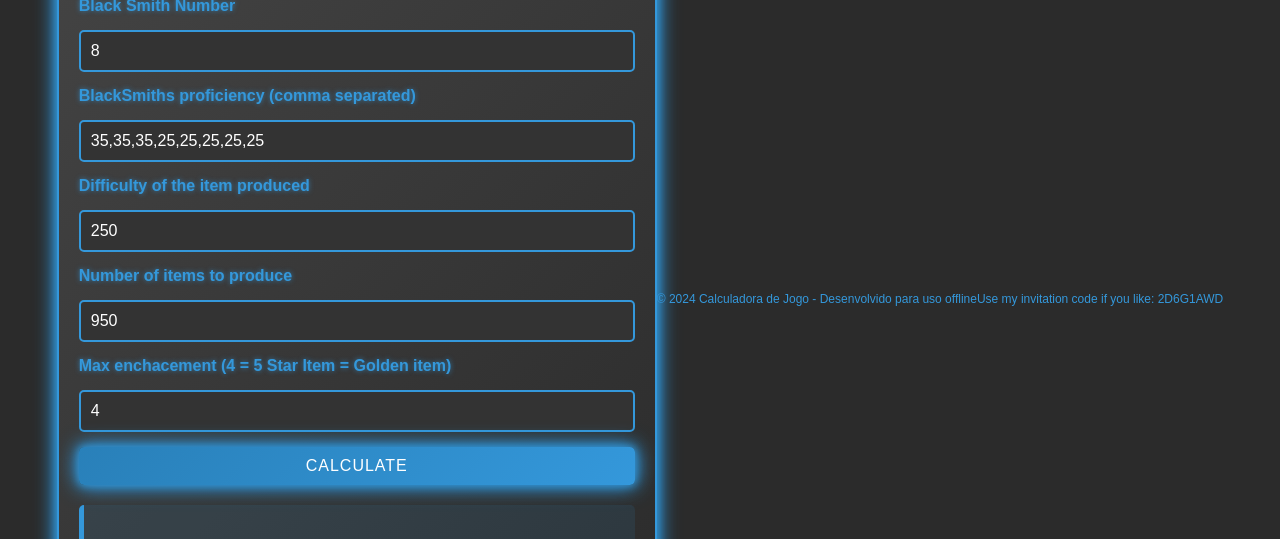
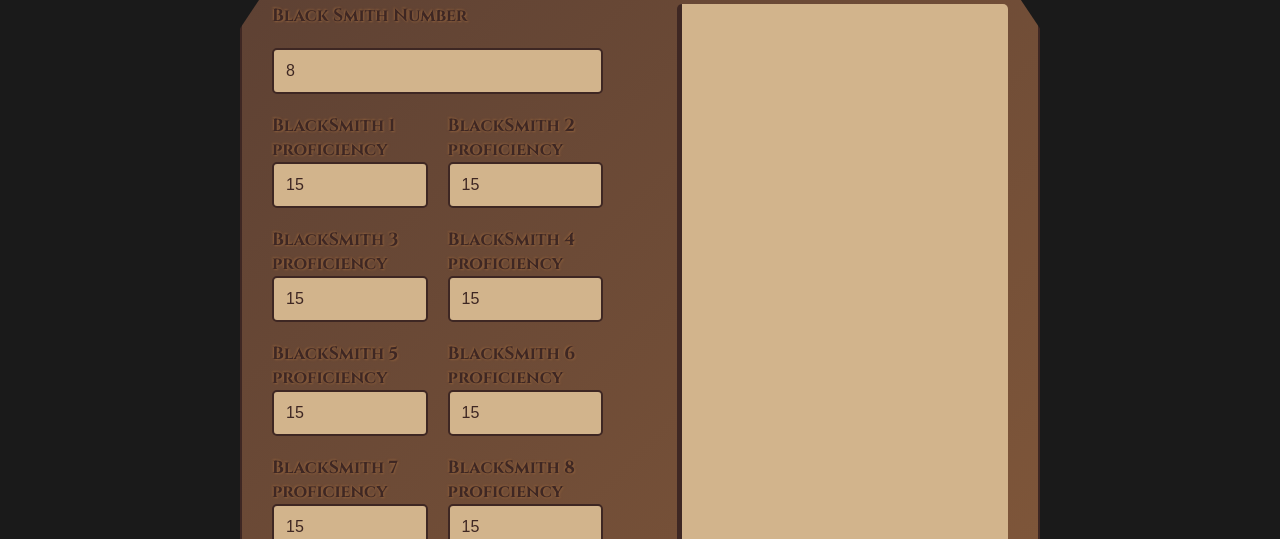
Before and after one commit to Mayconmdfs/Kingsmith_Forgemaster_Calculator, a plain HTML site: page index.html in a window 1280 px wide. Shown: the part 111-650 px from the top of the page. Drawn offline with Linux system fonts and the light colour scheme.

Commit message:
modified:   index.html 	modified:   statsCalculator.js 	modified:   style.css

```diff
--- a/index.html
+++ b/index.html
@@ -5,40 +5,73 @@
     <meta name="viewport" content="width=device-width, initial-scale=1.0">
     <title>Production output calculator</title>
     <link rel="stylesheet" href="style.css">
+    <link href="https://fonts.googleapis.com/css2?family=Cinzel:wght@400;700&display=swap" rel="stylesheet">
 </head>
-<body>
+<body onload="generateProficiencyInputs()">
 
+    <div class="wrapper">
         <div class="container">
-        <h1> Production output calculator</h1>
+            <h1>Production output calculator</h1>
+            <div class="form-result">
                 <form id="gameStatsForm">
                     <label for="num_trials">Black Smith Number</label>
-            <input type="number" id="num_trials" name="num_trials" value="8" required>
+                    <input type="number" id="num_trials" name="num_trials" value="8" required onchange="generateProficiencyInputs()">
 
-            <label for="blacksmith_level">BlackSmiths proficiency (comma separated)</label>
-            <input type="text" id="blacksmith_level" name="blacksmith_level" value="35,35,35,25,25,25,25,25" required>
+                    <div id="proficiencyInputs" class="proficiency-inputs"></div>
 
                     <label for="difficulty">Difficulty of the item produced</label>
                     <input type="number" id="difficulty" name="difficulty" value="250" required>
 
                     <label for="items_done">Number of items to produce</label>
-            <input type="number" id="items_done" name="items_done" value="950" required>
+                    <input type="number" id="items_done" name="items_done" value="100" required>
 
-            <label for="max_item_successes">Max enchacement (4 = 5 Star Item = Golden item) </label>
+                    <label for="max_item_successes">Max enhancement (4 = 5 Star Item = Golden item)</label>
                     <input type="number" id="max_item_successes" name="max_item_successes" value="4" required>
 
                     <button type="button" onclick="calculateStats()">Calculate</button>
                 </form>
 
                 <div class="result" id="result"></div>
+            </div>
             <div>
-            <h1> Use my invitation code if you like: 2D6G1AWD </h1>
+                <h1>Use my invitation code if you like: 2D6G1AWD</h1>
             </div>
         </div>
 
         <footer>
-        &copy; 2024 Calculadora de Jogo - Desenvolvido para uso offlineUse my invitation code if you like: 2D6G1AWD
+            &copy; 2024 Calculadora de Jogo - Desenvolvido para uso offline
         </footer>
+    </div>
 
     <script src="statsCalculator.js"></script>
+    <script>
+        function generateProficiencyInputs() {
+            const numTrials = document.getElementById('num_trials').value;
+            const proficiencyInputsDiv = document.querySelector('.proficiency-inputs');
+            proficiencyInputsDiv.innerHTML = ''; // Clear existing inputs
+
+            for (let i = 0; i < numTrials; i++) {
+                const inputGroup = document.createElement('div');
+                inputGroup.className = 'input-group';
+
+                const label = document.createElement('label');
+                label.setAttribute('for', `blacksmith_level_${i}`);
+                label.textContent = `BlackSmith ${i + 1} proficiency`;
+
+                const input = document.createElement('input');
+                input.type = 'number';
+                input.id = `blacksmith_level_${i}`;
+                input.name = `blacksmith_level_${i}`;
+                input.value = '15';
+                input.step = '5'; // Set step to 10
+                input.required = true;
+
+                inputGroup.appendChild(label);
+                inputGroup.appendChild(input);
+                proficiencyInputsDiv.appendChild(inputGroup);
+            }
+        }
+
+    </script>
 </body>
 </html>
--- a/statsCalculator.js
+++ b/statsCalculator.js
@@ -46,17 +46,20 @@ function generateStars(starCount) {
 }
 
 function calculateStats() {
-    const num_trials = parseInt(document.getElementById('num_trials').value);
-    const blacksmith_level = document.getElementById('blacksmith_level').value.split(',').map(Number);
+    const numTrials = parseInt(document.getElementById('num_trials').value);
+    const blacksmithLevels = [];
+    for (let i = 0; i < numTrials; i++) {
+        blacksmithLevels.push(parseInt(document.getElementById(`blacksmith_level_${i}`).value));
+    }
     const difficulty = parseInt(document.getElementById('difficulty').value);
-    const items_done = parseInt(document.getElementById('items_done').value);
-    const max_item_successes = parseInt(document.getElementById('max_item_successes').value);
+    const itemsDone = parseInt(document.getElementById('items_done').value);
+    const maxItemSuccesses = parseInt(document.getElementById('max_item_successes').value);
 
-    const total_chance = arrayAddScalar(blacksmith_level, difficulty);
-    const success_probabilities = arrayDivide(blacksmith_level, total_chance);
-    const probability_matrix = generatePossibilityMatrix(num_trials);
-    const probabilities = calculateProbabilities(probability_matrix, success_probabilities, max_item_successes);
-    const results = calculateExpectedOutput(probabilities, items_done, max_item_successes);
+    const total_chance = arrayAddScalar(blacksmithLevels, difficulty);
+    const success_probabilities = arrayDivide(blacksmithLevels, total_chance);
+    const probability_matrix = generatePossibilityMatrix(numTrials);
+    const probabilities = calculateProbabilities(probability_matrix, success_probabilities, maxItemSuccesses);
+    const results = calculateExpectedOutput(probabilities, itemsDone, maxItemSuccesses);
 
     let resultHtml = "<h3>Enhancement chances:</h3>";
     probabilities.forEach((prob, i) => {
@@ -74,4 +77,5 @@ function calculateStats() {
     resultHtml += `<p>Total de Melhorias Esperadas: ${total_successes.toFixed(2)}</p>`;
 
     document.getElementById('result').innerHTML = resultHtml;
+
 }
--- a/style.css
+++ b/style.css
@@ -6,66 +6,90 @@
 }
 
 body {
-    font-family: 'Orbitron', sans-serif;
-    background-color: #2b2b2b; /* Cinza escuro */
-    color: #fff;
+    font-family: 'Cinzel', serif; /* Medieval-themed font */
+    background-color: #1a1a1a; /* Very dark gray background */
+    color: #fff; /* White text for contrast */
     display: flex;
     justify-content: center;
     align-items: center;
     min-height: 100vh;
+    padding: 20px;
+}
+
+.wrapper {
+    display: flex;
+    flex-direction: column;
+    justify-content: space-between;
+    min-height: 100vh;
+    width: 100%;
+    align-items: center;
 }
 
 /* Container principal */
 .container {
-    background: linear-gradient(135deg, #444 0%, #2b2b2b 100%); /* Preto com cinza escuro */
-    padding: 20px;
-    box-shadow: 0 4px 8px rgba(0, 0, 0, 0.4);
+    background: linear-gradient(135deg, #5c4033 0%, #8b5e3c 100%); /* Medium to lighter brown gradient */
+    padding: 30px;
+    box-shadow: 0 4px 15px rgba(0, 0, 0, 0.5); /* Shadow for depth */
     border-radius: 15px;
-    max-width: 600px;
+    max-width: 800px;
     width: 100%;
-    border: 2px solid #3498db; /* Azul */
+    border: 2px solid #3e2723; /* Dark brown border */
+    display: flex;
+    flex-direction: column;
+    align-items: center;
+    clip-path: polygon(10% 0%, 90% 0%, 100% 10%, 100% 90%, 90% 100%, 10% 100%, 0% 90%, 0% 10%); /* Hexagonal corners */
 }
 
 h1 {
     text-align: center;
     margin-bottom: 20px;
-    color: #3498db; /* Azul claro */
-    text-shadow: 0 0 10px rgba(52, 152, 219, 0.7); /* Brilho azul */
+    color: #3e2723; /* Dark brown text */
+    text-shadow: 1px 1px 2px #8b5e3c, -1px -1px 2px #8b5e3c; /* Light brown glow effect */
+    font-size: 2em;
+}
+
+.form-result {
+    display: flex;
+    flex-direction: column;
+    gap: 20px;
+    width: 100%;
 }
 
 form {
     display: flex;
     flex-direction: column;
-    gap: 15px;
+    gap: 20px;
+    width: 100%;
 }
 
 label {
     font-weight: bold;
-    color: #3498db; /* Azul claro */
-    text-shadow: 0 0 5px rgba(52, 152, 219, 0.7); /* Brilho azul */
+    color: #3e2723; /* Dark brown text */
+    text-shadow: 1px 1px 2px #8b5e3c, -1px -1px 2px #8b5e3c; /* Light brown glow effect */
+    font-size: 1.1em;
 }
 
 input {
-    padding: 10px;
-    font-size: 16px;
+    padding: 12px;
+    font-size: 1em;
     border-radius: 5px;
-    border: 2px solid #3498db; /* Azul */
-    background-color: #333; /* Preto */
-    color: #fff;
+    border: 2px solid #3e2723; /* Dark brown border */
+    background-color: #d2b48c; /* Light brown background */
+    color: #3e2723; /* Dark brown text */
     outline: none;
     transition: border-color 0.3s, box-shadow 0.3s;
 }
 
 input:focus {
-    border-color: #2980b9; /* Azul mais escuro */
-    box-shadow: 0 0 10px #2980b9; /* Brilho azul escuro */
+    border-color: #8b5e3c; /* Lighter brown border on focus */
+    box-shadow: 0 0 10px #8b5e3c; /* Light brown glow on focus */
 }
 
 button {
-    padding: 10px;
-    font-size: 16px;
-    color: #fff;
-    background: linear-gradient(135deg, #2980b9 0%, #3498db 100%); /* Azul claro */
+    padding: 12px;
+    font-size: 1em;
+    color: #3e2723; /* Dark brown text */
+    background: linear-gradient(135deg, #8b5e3c 0%, #d2b48c 100%); /* Light brown gradient background */
     border: none;
     border-radius: 5px;
     cursor: pointer;
@@ -75,55 +99,72 @@ button {
 }
 
 button:hover {
-    background-color: #1f618d; /* Azul escuro */
-    box-shadow: 0 0 10px #2980b9; /* Brilho azul */
+    background-color: #8b5e3c; /* Darker brown background on hover */
+    box-shadow: 0 0 10px #8b5e3c; /* Light brown glow on hover */
 }
 
 /* Estilo para o resultado */
 .result {
     margin-top: 20px;
-    padding: 20px; /* Aumentar padding para melhor espaçamento */
-    background-color: rgba(52, 152, 219, 0.1); /* Fundo azul claro transparente */
-    border-left: 5px solid #3498db; /* Azul claro */
+    padding: 20px; /* Increased padding for better spacing */
+    background-color: #d2b48c; /* Light brown transparent background */
+    border-left: 5px solid #3e2723; /* Dark brown border */
     border-radius: 5px;
-    color: #3498db; /* Texto azul claro */
+    color: #3e2723; /* Dark brown text */
+    width: 100%;
 }
 
 .result h3 {
     margin-bottom: 10px;
-    color: #3498db; /* Azul claro */
-    text-shadow: 0 0 5px rgba(52, 152, 219, 0.7); /* Brilho azul */
+    color: #3e2723; /* Dark brown text */
+    text-shadow: 1px 1px 2px #f2aa73, -1px -1px 2px #8b5e3c; /* Light brown glow effect */
 }
 
 .result p {
-    margin: 10px 0; /* Melhorar espaçamento vertical entre as linhas */
-    font-size: 16px; /* Aumentar tamanho da fonte para melhor leitura */
+    margin: 10px 0; /* Improved vertical spacing */
+    font-size: 1em; /* Increased font size for better readability */
     display: flex;
     align-items: center;
 }
 
 .result .stars {
-    color: #f1c40f; /* Cor amarela para as estrelas */
-    margin-right: 10px; /* Espaço entre as estrelas e o texto */
+    color: #f1c40f; /* Yellow color for stars */
+    margin-right: 10px; /* Space between stars and text */
 }
 
 footer {
     text-align: center;
     margin-top: 20px;
     font-size: 12px;
-    color: #3498db; /* Azul claro */
+    color: #3e2723; /* Dark brown text */
 }
 
-/* Efeito de brilho */
-.container, button {
-    animation: glow 1.5s ease-in-out infinite alternate;
+/* Responsividade */
+@media (min-width: 768px) {
+    .form-result {
+        flex-direction: row;
+        justify-content: space-between;
+    }
+
+    form {
+        width: 45%;
+    }
+
+    .result {
+        width: 45%;
+        margin-top: 0;
+    }
 }
 
-@keyframes glow {
-    from {
-        box-shadow: 0 0 5px #3498db, 0 0 10px #2980b9, 0 0 15px #3498db; /* Efeito de brilho azul */
-    }
-    to {
-        box-shadow: 0 0 10px #3498db, 0 0 20px #2980b9, 0 0 25px #3498db; /* Brilho intenso */
-    }
+/* Estilo para os inputs de proficiência */
+.proficiency-inputs {
+    display: flex;
+    flex-wrap: wrap;
+    gap: 20px;
 }
+
+.input-group {
+    display: flex;
+    flex-direction: column;
+    width: calc(50% - 10px); /* Two inputs per line with some gap */
+}
```
Lines whose indentation alone changed are shown as unchanged.
